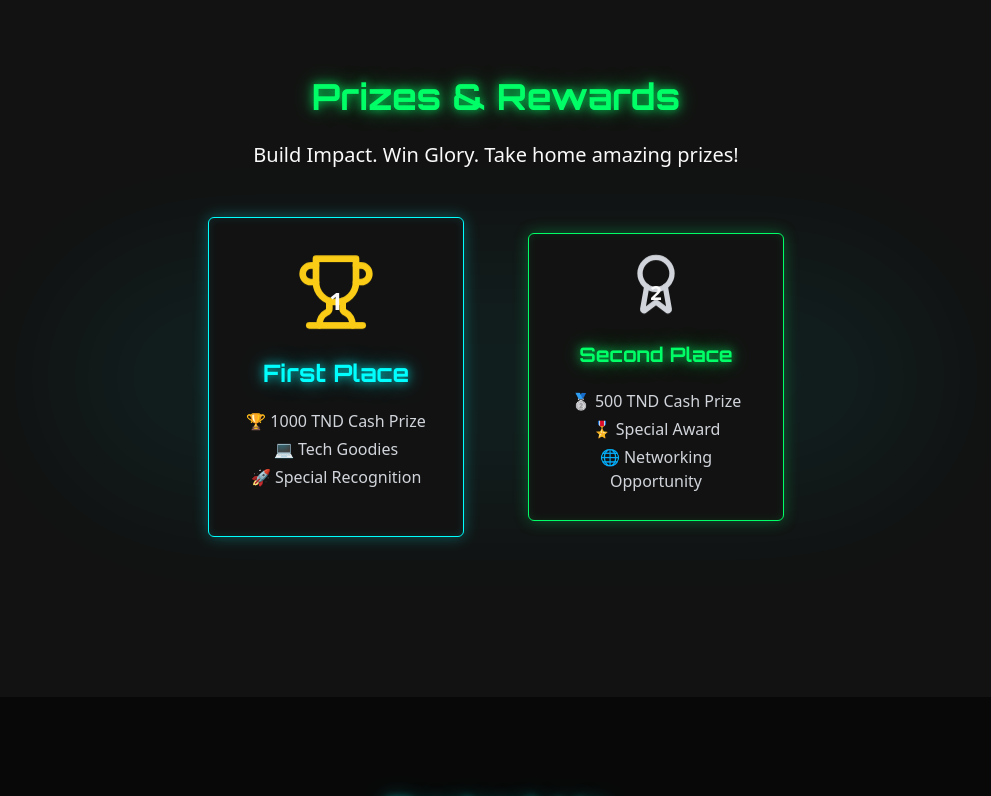
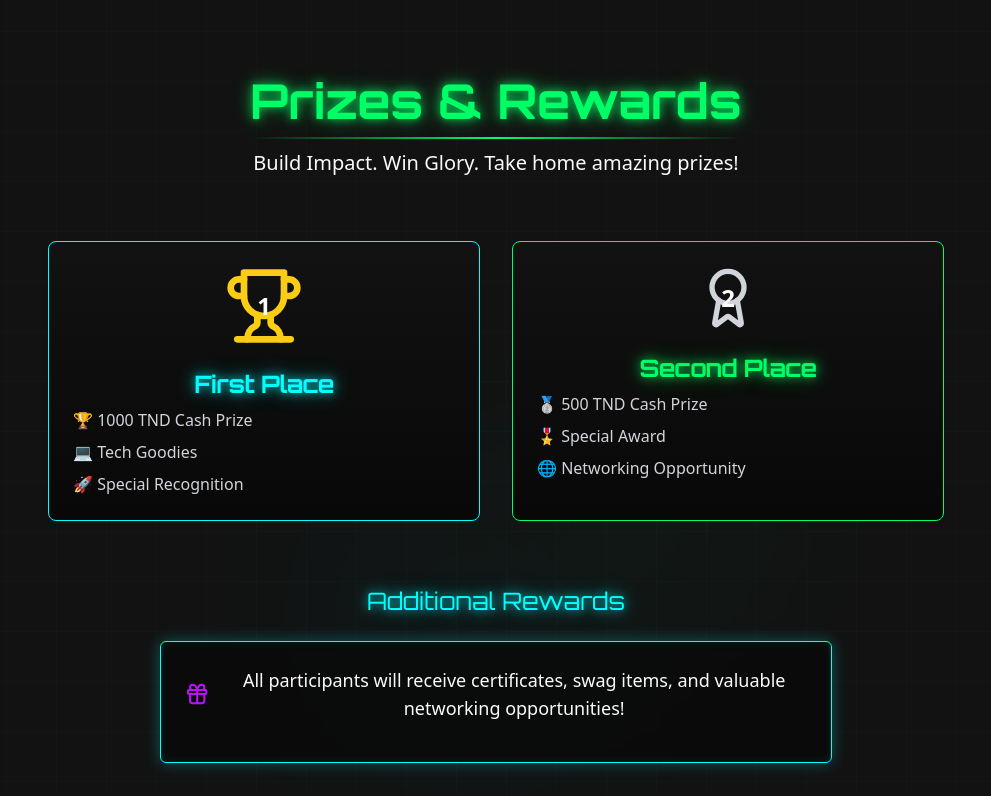
Before and after one commit to maryemchk/impact-v1-site, a React (Vite) app: page / in a window 1280 px wide. Shown: the part 4760-5556 px from the top of the page, without its empty margins (144-1135 px from the left). Built offline with nearby package versions, Linux system fonts and the light colour scheme.

Commit message:
Refactor: Redesign prizes section
Redesign the UI/UX of the prizes section while keeping the same prize content.

```diff
--- a/src/components/PrizesSection.tsx
+++ b/src/components/PrizesSection.tsx
@@ -1,5 +1,19 @@
+
 import React, { useRef } from 'react';
-import { Trophy, Award } from 'lucide-react';
+import { Trophy, Award, Gift } from 'lucide-react';
+import {
+  Card,
+  CardContent,
+  CardHeader,
+  CardTitle
+} from "@/components/ui/card";
+import {
+  Carousel,
+  CarouselContent,
+  CarouselItem,
+  CarouselNext,
+  CarouselPrevious,
+} from "@/components/ui/carousel";
 
 const PrizesSection = () => {
   const containerRef = useRef<HTMLDivElement>(null);
@@ -16,70 +30,143 @@ const PrizesSection = () => {
     containerRef.current.style.setProperty('--mouse-y', `${y}`);
   };
 
+  const prizes = [
+    {
+      id: 1,
+      icon: <Trophy className="h-20 w-20 text-yellow-400 animate-float" />,
+      title: "First Place",
+      color: "cyber-blue",
+      glow: "glow-text-blue",
+      rewards: [
+        "🏆 1000 TND Cash Prize",
+        "💻 Tech Goodies",
+        "🚀 Special Recognition"
+      ]
+    },
+    {
+      id: 2,
+      icon: <Award className="h-16 w-16 text-gray-300 animate-float" />,
+      title: "Second Place",
+      color: "cyber-green",
+      glow: "glow-text-green",
+      rewards: [
+        "🥈 500 TND Cash Prize",
+        "🎖️ Special Award",
+        "🌐 Networking Opportunity"
+      ]
+    }
+  ];
+
   return (
-    <section id="prizes" className="section-padding relative bg-dark-gray">
+    <section id="prizes" className="section-padding relative bg-dark-gray overflow-hidden">
+      {/* Background effects */}
+      <div className="absolute inset-0 opacity-20">
+        <div className="absolute inset-0 bg-cyber-grid bg-[length:50px_50px]"></div>
+        <div className="absolute top-1/2 left-1/3 w-96 h-96 bg-cyber-blue opacity-10 rounded-full blur-[100px]"></div>
+        <div className="absolute bottom-1/4 right-1/4 w-64 h-64 bg-cyber-green opacity-10 rounded-full blur-[80px]"></div>
+      </div>
+
       <div
         ref={containerRef}
-        className="max-w-6xl mx-auto"
+        className="max-w-7xl mx-auto relative z-10"
         onMouseMove={handleMouseMove}
-        style={{ perspective: '1000px' }}
       >
-        <h2 className="text-3xl md:text-4xl font-orbitron font-bold text-center mb-6 text-cyber-green glow-text-green">
+        <div className="text-center mb-16">
+          <h2 className="text-3xl md:text-5xl font-orbitron font-bold mb-6 text-cyber-green glow-text-green inline-block">
+            <span className="relative">
               Prizes & Rewards
+              <span className="absolute -bottom-2 left-0 right-0 h-[2px] bg-gradient-to-r from-transparent via-cyber-green to-transparent"></span>
+            </span>
           </h2>
 
-        <p className="text-center text-xl mb-12 max-w-3xl mx-auto">
+          <p className="text-center text-xl max-w-3xl mx-auto">
             Build Impact. Win Glory. Take home amazing prizes!
           </p>
-
-        <div className="relative mb-16">
-          <div className="absolute inset-0 z-0">
-            <div className="absolute top-1/2 left-1/2 transform -translate-x-1/2 -translate-y-1/2 w-3/4 h-3/4 bg-cyber-blue opacity-5 rounded-full blur-3xl"></div>
         </div>
 
-          <div className="relative z-10 flex flex-col lg:flex-row items-center justify-center gap-8 lg:gap-16">
-            {/* First Prize */}
-            <div className="transform hover:scale-105 transition-all duration-300"
-                 style={{
-                   transform: 'rotateX(calc(var(--mouse-y, 0.5) * 10deg - 5deg)) rotateY(calc(var(--mouse-x, 0.5) * 10deg - 5deg))',
-                   transformStyle: 'preserve-3d'
-                 }}>
-              <div className="cyber-card p-8 text-center w-64 h-80 flex flex-col items-center justify-center">
-                <div className="relative mb-4">
-                  <Trophy className="h-20 w-20 text-yellow-400 animate-float" />
+        {/* Mobile view - Carousel */}
+        <div className="md:hidden">
+          <Carousel className="w-full max-w-xs mx-auto">
+            <CarouselContent>
+              {prizes.map((prize) => (
+                <CarouselItem key={prize.id} className="pl-2 md:pl-4">
+                  <Card className={`cyber-card border-${prize.color} shadow-lg hover:shadow-xl transition-all duration-300 bg-gradient-to-b from-dark-gray to-darker-gray h-full`}>
+                    <CardHeader className="pb-2 pt-6 text-center">
+                      <div className="relative mx-auto mb-4">
+                        {prize.icon}
                         <div className="absolute inset-0 flex items-center justify-center">
-                    <span className="text-2xl font-bold">1</span>
+                          <span className="text-2xl font-bold">{prize.id}</span>
                         </div>
                       </div>
-                <h3 className="text-2xl font-orbitron font-bold mb-2 text-cyber-blue glow-text-blue">First Place</h3>
-                <ul className="text-gray-300 mt-3">
-                  <li className="mb-1">🏆 1000 TND Cash Prize</li>
-                  <li className="mb-1">💻 Tech Goodies</li>
-                  <li className="mb-1">🚀 Special Recognition</li>
+                      <CardTitle className={`text-2xl font-orbitron font-bold text-${prize.color} ${prize.glow}`}>{prize.title}</CardTitle>
+                    </CardHeader>
+                    <CardContent>
+                      <ul className="text-gray-300 space-y-2">
+                        {prize.rewards.map((reward, idx) => (
+                          <li key={idx} className="flex items-start">
+                            <span>{reward}</span>
+                          </li>
+                        ))}
                       </ul>
+                    </CardContent>
+                  </Card>
+                </CarouselItem>
+              ))}
+            </CarouselContent>
+            <CarouselPrevious className="hidden sm:flex border-cyber-blue text-cyber-blue hover:bg-cyber-blue hover:text-darker-gray" />
+            <CarouselNext className="hidden sm:flex border-cyber-blue text-cyber-blue hover:bg-cyber-blue hover:text-darker-gray" />
+          </Carousel>
+        </div>
+
+        {/* Desktop view */}
+        <div className="hidden md:block">
+          <div className="grid md:grid-cols-2 gap-8 max-w-4xl mx-auto">
+            {prizes.map((prize) => (
+              <div
+                key={prize.id}
+                className="transform hover:scale-105 transition-all duration-300 group"
+                style={{
+                  transform: 'rotateX(calc(var(--mouse-y, 0.5) * 5deg - 2.5deg)) rotateY(calc(var(--mouse-x, 0.5) * 5deg - 2.5deg))',
+                  transformStyle: 'preserve-3d'
+                }}
+              >
+                <Card
+                  className={`cyber-card border-${prize.color} h-full relative bg-gradient-to-b from-dark-gray to-darker-gray overflow-hidden`}
+                >
+                  {/* Animated border effect */}
+                  <span className={`absolute inset-0 border border-${prize.color} opacity-0 group-hover:opacity-100 [filter:drop-shadow(0_0_8px_var(--border-color))] transition-opacity duration-500`} style={{'--border-color': prize.color === 'cyber-blue' ? '#0ff' : '#0f6'} as React.CSSProperties}></span>
+
+                  <CardHeader className="pb-2 pt-6 text-center">
+                    <div className="relative mx-auto mb-4">
+                      {prize.icon}
+                      <div className="absolute inset-0 flex items-center justify-center">
+                        <span className="text-2xl font-bold">{prize.id}</span>
+                      </div>
+                    </div>
+                    <CardTitle className={`text-2xl font-orbitron font-bold text-${prize.color} ${prize.glow} group-hover:animate-pulse-glow`}>{prize.title}</CardTitle>
+                  </CardHeader>
+                  <CardContent>
+                    <ul className="text-gray-300 space-y-2">
+                      {prize.rewards.map((reward, idx) => (
+                        <li key={idx} className="flex items-start transform transition-transform duration-300 hover:translate-x-1">
+                          <span>{reward}</span>
+                        </li>
+                      ))}
+                    </ul>
+                  </CardContent>
+                </Card>
+              </div>
+            ))}
           </div>
         </div>
 
-            {/* Second Prize */}
-            <div className="transform hover:scale-105 transition-all duration-300"
-                 style={{
-                   transform: 'rotateX(calc(var(--mouse-y, 0.5) * 10deg - 5deg)) rotateY(calc(var(--mouse-x, 0.5) * 10deg - 5deg))',
-                   transformStyle: 'preserve-3d'
-                 }}>
-              <div className="cyber-card cyber-card-green p-8 text-center w-64 h-72 flex flex-col items-center justify-center">
-                <div className="relative mb-4">
-                  <Award className="h-16 w-16 text-gray-300 animate-float" />
-                  <div className="absolute inset-0 flex items-center justify-center">
-                    <span className="text-xl font-bold">2</span>
-                  </div>
-                </div>
-                <h3 className="text-xl font-orbitron font-bold mb-2 text-cyber-green glow-text-green">Second Place</h3>
-                <ul className="text-gray-300 mt-3">
-                  <li className="mb-1">🥈 500 TND Cash Prize</li>
-                  <li className="mb-1">🎖️ Special Award</li>
-                  <li>🌐 Networking Opportunity</li>
-                </ul>
-              </div>
+        {/* Additional rewards section */}
+        <div className="mt-16 text-center max-w-2xl mx-auto">
+          <h3 className="text-2xl font-orbitron text-cyber-blue glow-text-blue mb-6">Additional Rewards</h3>
+          <div className="cyber-card p-6 backdrop-blur-sm bg-darker-gray/70">
+            <div className="flex items-center justify-center mb-4">
+              <Gift className="h-8 w-8 text-cyber-purple mr-3" />
+              <p className="text-lg">All participants will receive certificates, swag items, and valuable networking opportunities!</p>
             </div>
           </div>
         </div>
```
Lines whose indentation alone changed are shown as unchanged.
